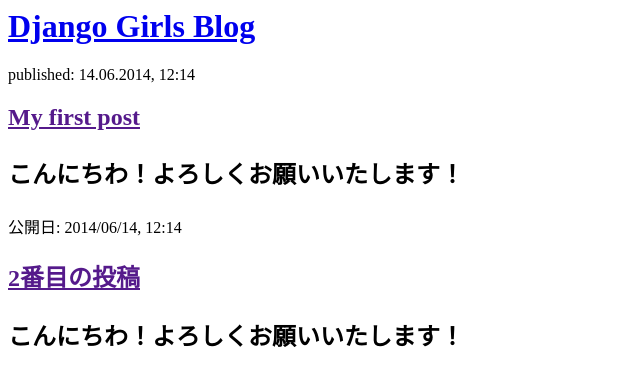
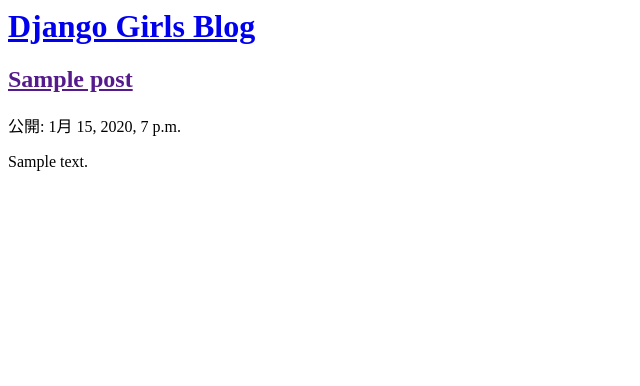
Before and after one commit to hidsh/django-girls, a Django app: page / in a window 1280 px wide. Shown: the top 386 px of the page, without its empty margins (0-640 px from the left). Run offline with Django 3.2, Linux system fonts and the light colour scheme; tables that the repository leaves empty hold one stand-in row (values such as "Sample post").

Commit message:
mod template to display posts from db

```diff
--- a/blog/models.py
+++ b/blog/models.py
@@ -7,7 +7,7 @@ class Post(models.Model):
 	title = models.CharField(max_length=200)
 	text = models.TextField()
 	created_date = models.DateTimeField(default=timezone.now)
-	published_ddate = models.DateTimeField(blank=True, null=True)
+	published_date = models.DateTimeField(blank=True, null=True)
 
 	def publish(self):
 		self.published_date = timezone.now()
--- a/blog/templates/blog/post_list.html
+++ b/blog/templates/blog/post_list.html
@@ -7,15 +7,12 @@
 			<h1><a href="/">Django Girls Blog</a><h1>
 		</div>
 
+		{% for post in posts %}
 		<div>
-			<p>published: 14.06.2014, 12:14</p>
-			<h2><a href="">My first post</a><h2>
-			<p>こんにちわ！よろしくお願いいたします！</p>
+			<h2><a href="">{{ post.title }}</a></h2>
+			<p>公開: {{ post.published_date }}</p>
+			<p>{{ post.text|linebreaksbr }}</p>
 		</div>
-		<div>
-			<p>公開日: 2014/06/14, 12:14</p>
-			<h2><a href="">2番目の投稿</a><h2>
-			<p>こんにちわ！よろしくお願いいたします！</p>
-		</div>
+		{% endfor %}
 	</body>
 </html>
--- a/blog/views.py
+++ b/blog/views.py
@@ -1,4 +1,7 @@
 from django.shortcuts import render
+from django.utils import timezone
+from .models import Post
 
 def post_list(request):
-	return render(request, 'blog/post_list.html', {})
+	posts = Post.objects.filter(published_date__lte=timezone.now()).order_by('published_date')
+	return render(request, 'blog/post_list.html', {'posts':posts})
```
Also changed, not shown: blog/migrations/0002_auto_20211022_0349.py (added).
